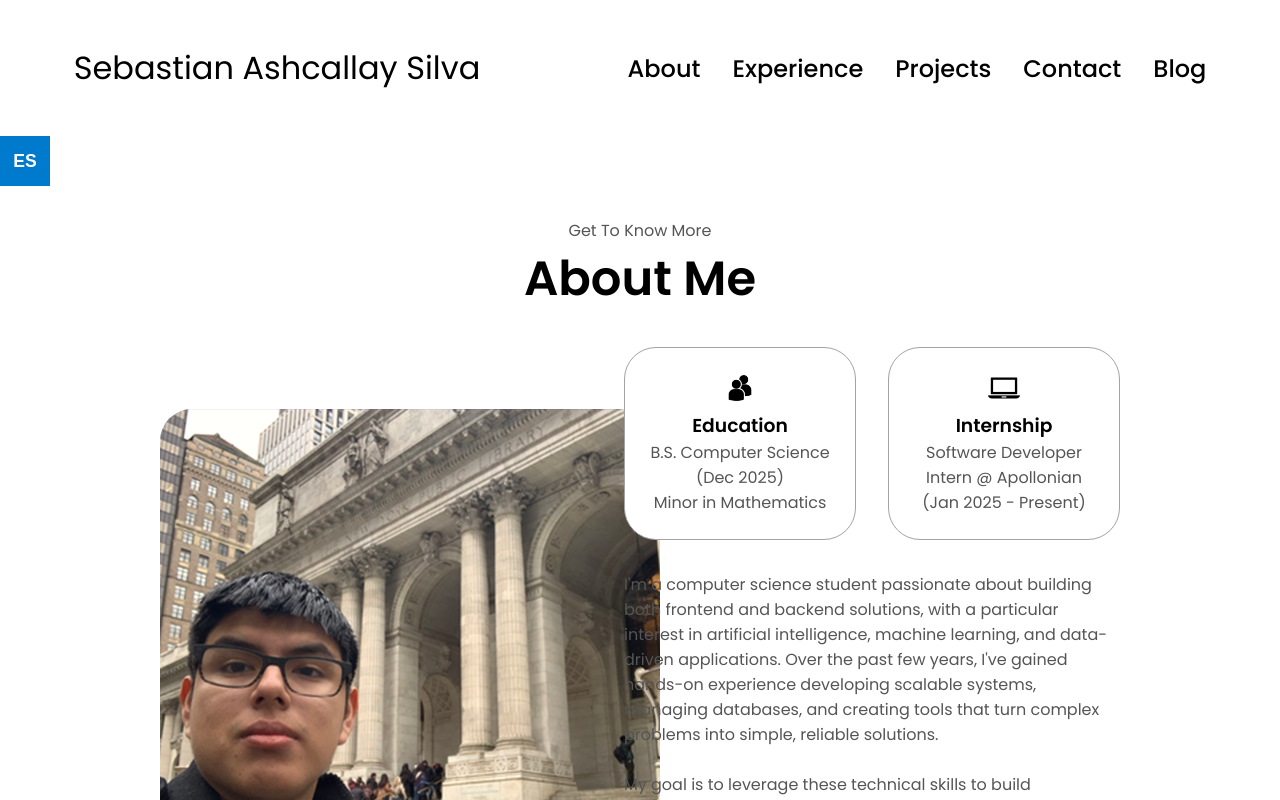
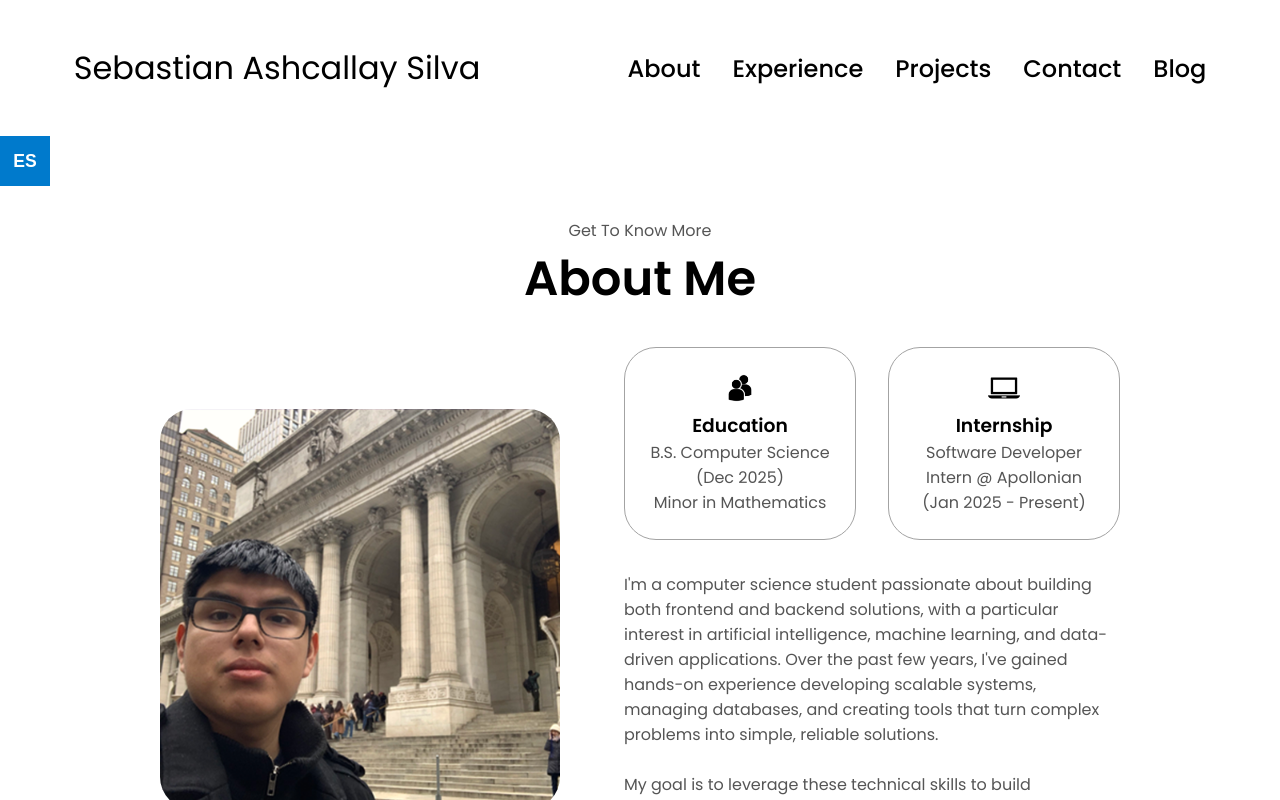
Before and after one commit to sashcallaysilva/PersonalWebsite, a React (Vite) app in the folder client/: page /about in a window 1280 px wide. Shown: the top 800 px of the page. Built offline with nearby package versions, Linux system fonts and the light colour scheme.

Commit message:
main: Updates style.css

```diff
--- a/client/src/styles/style.css
+++ b/client/src/styles/style.css
@@ -331,8 +331,7 @@ section {
 
 .about-pic {
     border-radius: 2rem;
-    width: 500px;
-    height: 500px;
+    width: auto;
 }
 
 .arrow {
```
